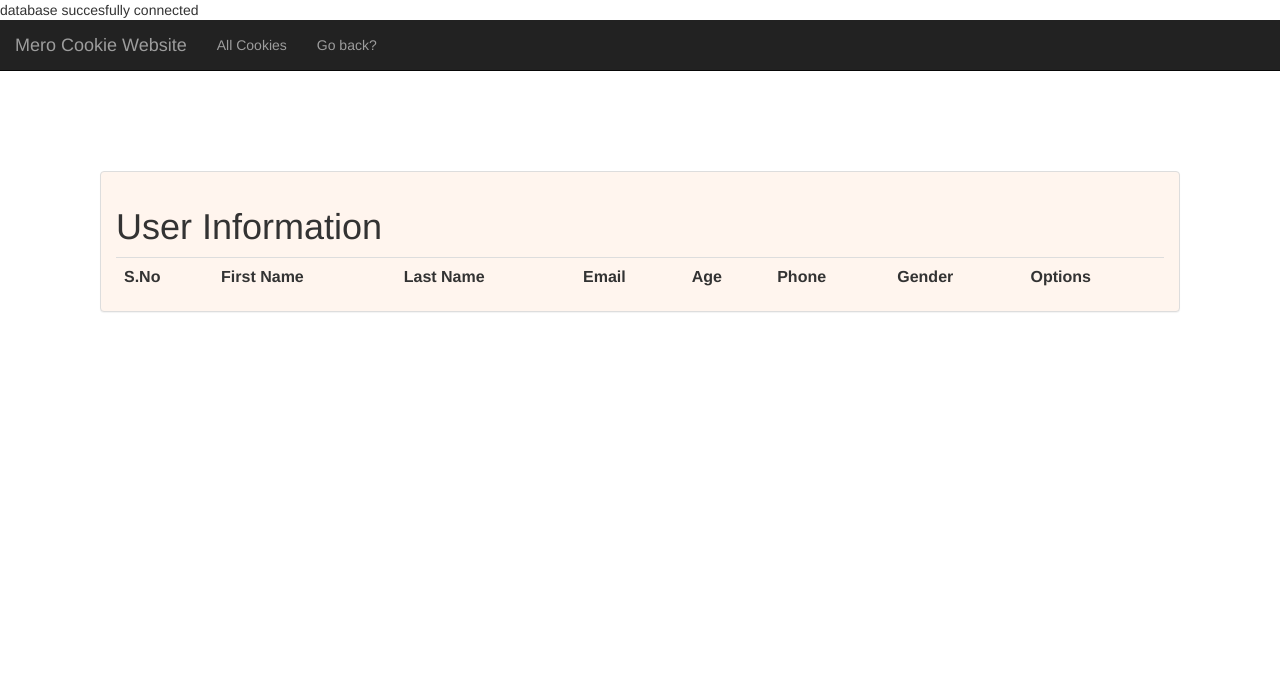
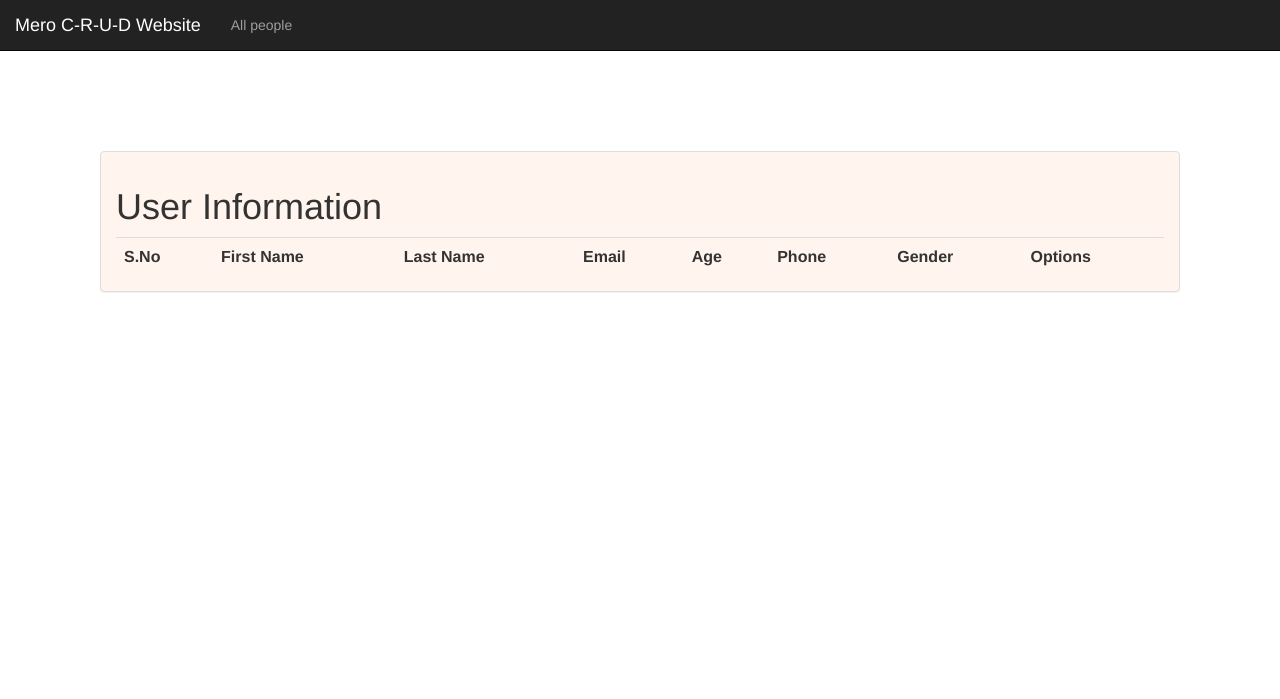
Before and after one commit to Achyut11/web-tech-assigns, a PHP site: page /php-processor/list.php in a window 1280 px wide. Shown: the top 699 px of the page. Run offline with PHP 8.4, Linux system fonts and the light colour scheme; data that the repository does not hold is empty.

Commit message:
some refining and complete

```diff
--- a/database.php
+++ b/database.php
@@ -1,10 +1,4 @@
-<!doctype html>
-<html lang="en">
-    <head>
-        <meta charset="UTF-8"/>
-        <title>Document</title>
-    </head>
-    <body>
+
 	<?php
 
 	// important credentials
@@ -17,15 +11,11 @@
 	$connection = mysqli_connect($server, $user, $password, $dbname);
 
 	//check if the database connectivity is correct or not
-	if (!$connection) {
-            echo "database connectivity error ";
-	} else
-	{
-            echo "database succesfully connected";
-	}
+	// if (!$connection) {
+    //         echo "database connectivity error ";
+	// } else
+	// {
+    //         echo "database succesfully connected";
+	// }
 
 	?>
-
-
-    </body>
-</html>
--- a/php-processor/delete.php
+++ b/delete.php
@@ -1,6 +1,6 @@
 <?php
 
-include '../database.php' ;
+include './database.php' ;
 
 if(isset($_GET['id'])) {
         $id=$_GET['id'];
--- /dev/null
+++ b/footer.php
@@ -0,0 +1,4 @@
+
+<script src="index.js"></script>
+    </body>
+</html>
--- a/layout/header.php
+++ b/header.php
@@ -2,7 +2,7 @@
 <html lang="en">
     <head>
 	<meta charset="UTF-8"/>
-	<title>My cookie website</title>
+	<title>Website</title>
 	<link rel="stylesheet" href="http://maxcdn.bootstrapcdn.com/bootstrap/3.3.6/css/bootstrap.min.css">
     </head>
     <body>
@@ -10,11 +10,10 @@
 	<nav class="navbar navbar-inverse navbar-static-top">
 	    <div class="container-fluid">
 		<div class="navbar-header">
-		    <a class="navbar-brand" href="../index.php">Mero Cookie Website</a>
+		    <a class="navbar-brand" href="./index.php">Mero C-R-U-D Website</a>
 		</div>
 		<ul class="nav navbar-nav">
-		    <li><a href="../php-processor/list.php">All Cookies </a></li>
-		    <li><a href="../index.php">Go back?</a></li>
+		    <li><a href="list.php">All people </a></li>
 		</ul>
 	    </div>
 	</nav>
--- a/index.php
+++ b/index.php
@@ -1,4 +1,4 @@
-<?php require('./layout/header.php'); ?>
+<?php require('./header.php'); ?>
 
 
 <style type="text/css" rel="stylesheet" href="./index.css"></style>
@@ -8,7 +8,7 @@
 	    <div class="panel-heading ">Signup your information</div>
 
 	    <div class="panel-body">
-	<form  method="post" class="form-horizontal" onsubmit="return validation();" action="./php-processor/process.php" >
+	<form  method="post" class="form-horizontal" onsubmit="return validation();" action="process.php" >
 		<div class="form-group ">
 		    <label class="control-label col-sm-2" for="fname">First Name</label>
 		    <div class="col-sm-4">
@@ -73,4 +73,4 @@
 
 
 
-    <?php require('./layout/footer.php'); ?>
+    <?php require('./footer.php'); ?>
--- a/layout/footer.php
+++ /dev/null
@@ -1,4 +0,0 @@
-
-<script src="../index.js"></script>
-    </body>
-</html>
--- a/php-processor/list.php
+++ b/list.php
@@ -22,13 +22,13 @@
 //      * print_r($userINFOs);
 //      * echo "</pre>";*/
 // }
-include '../database.php';
+include './database.php';
 
 ?>
 
 
-<?php require('../layout/header.php'); ?>
-<link href="../layout/index.css" rel="stylesheet" type="text/css"/>
+<?php require('./header.php'); ?>
+<link href="./layout/index.css" rel="stylesheet" type="text/css"/>
 
 <div class="panel panel-default">
     <h1>User Information</h1>
@@ -71,4 +71,4 @@ include '../database.php';
     </div>
 </div>
 
-<?php require('../layout/footer.php'); ?>
+<?php require('./footer.php'); ?>
--- a/php-processor/process.php
+++ b/process.php
@@ -3,7 +3,7 @@
 // echo "<pre>";
 // print_r($_POST);
 
-include '../database.php';
+include './database.php';
 if (isset($_POST['submit'])) {
     $fname = $_POST['fname'];
     $lname = $_POST['lname'];
```
Also changed, not shown: edit.php (renamed from php-processor/edit.php, +3 -4 lines).
